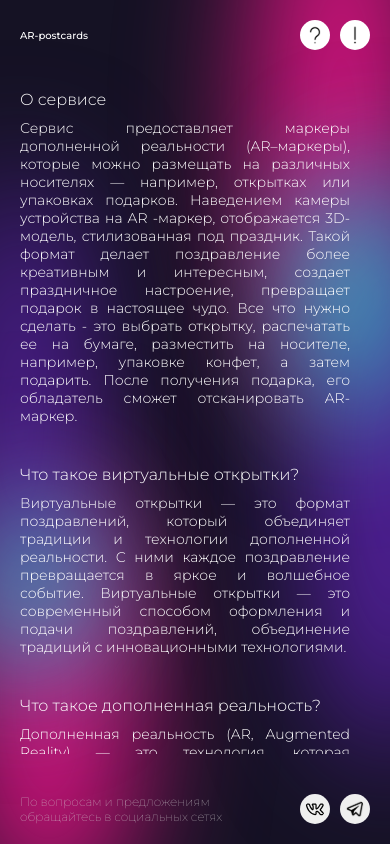
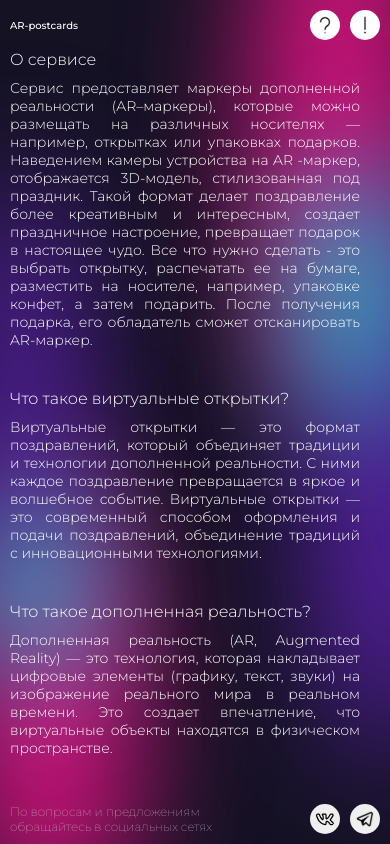
Before and after one commit to dperfiliev/postcards-ar, a Next.js app: page /about in a window 390 px wide. Built offline with nearby package versions, Linux system fonts and the light colour scheme.

Commit message:
paddings

```diff
--- a/src/app/globals.css
+++ b/src/app/globals.css
@@ -311,6 +311,13 @@ a {
 }
 
 @media (max-width: 567px ) {
+  .pagedesign {
+    padding: 10px;
+  }
+
+  .content {
+    margin: 10px auto;
+  }
 
   .text-logotype {
     font-size: 10px;
```
